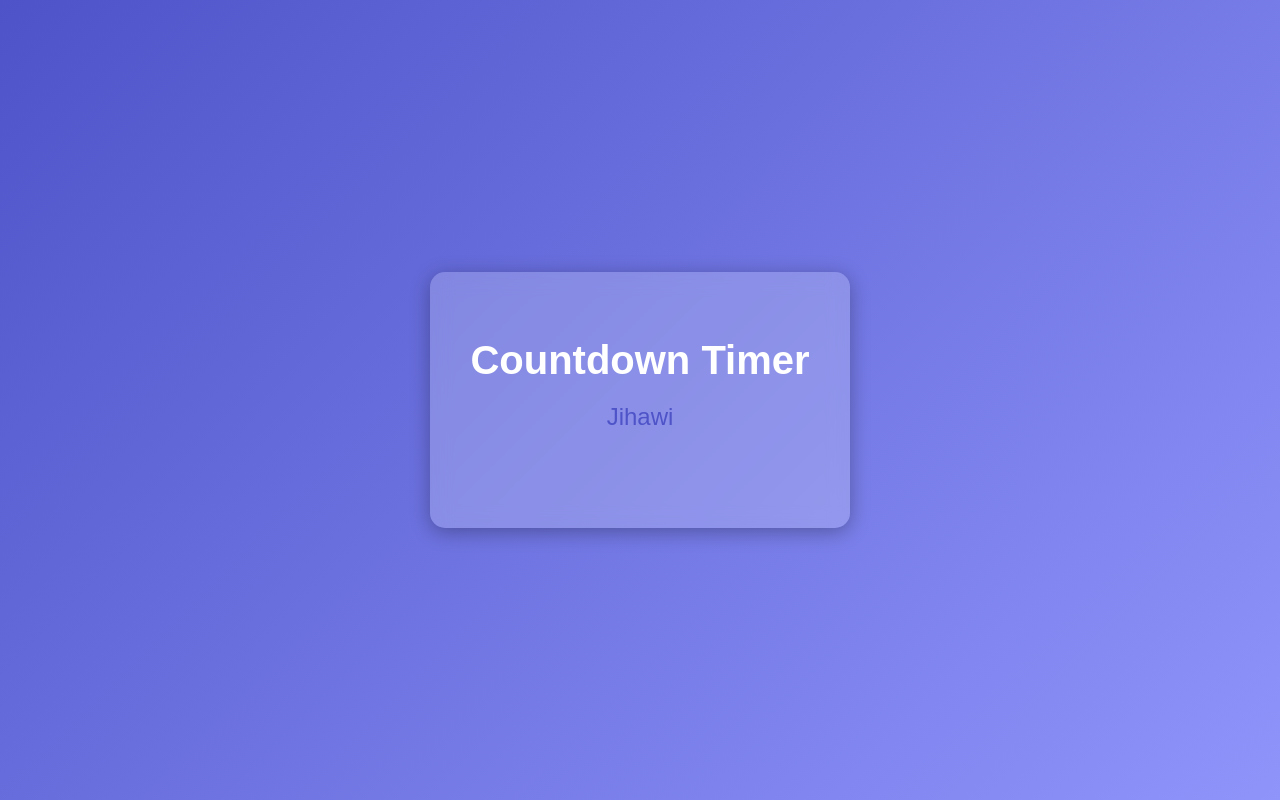
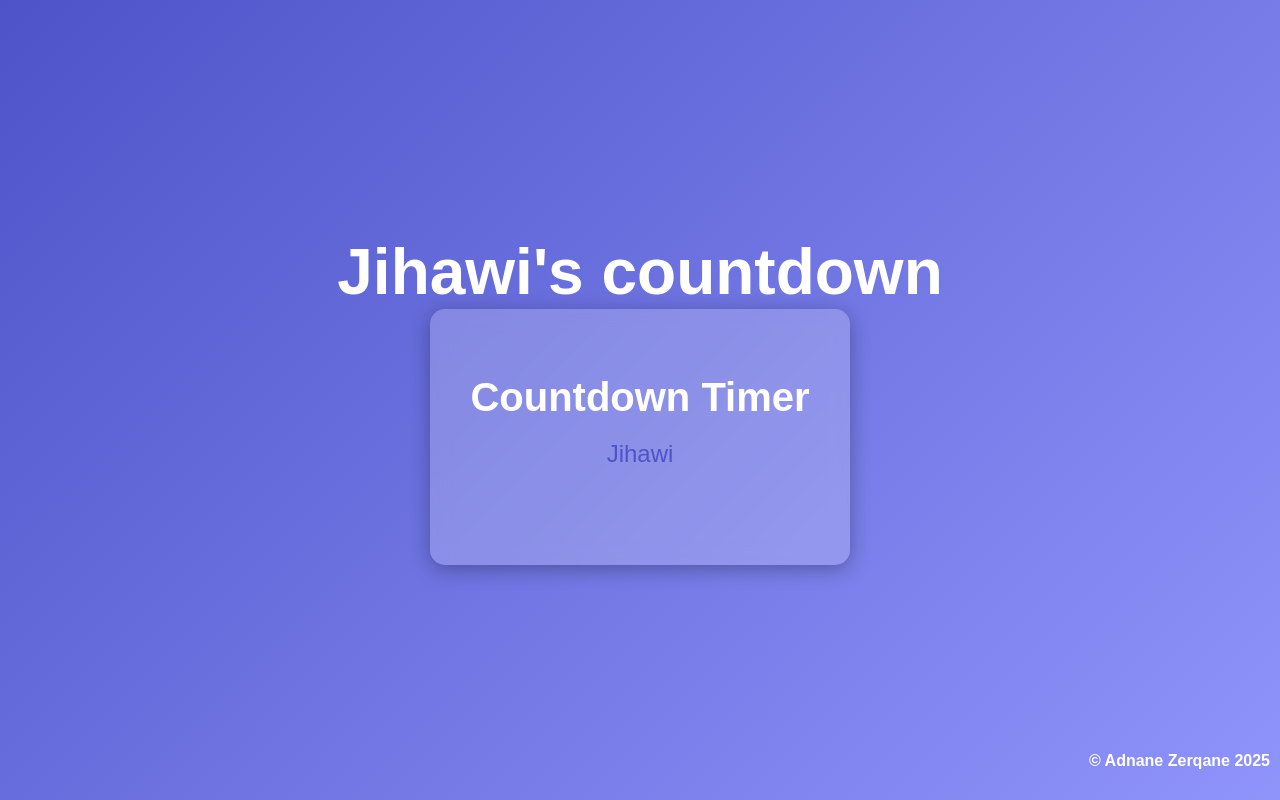
Before and after one commit to A4dnane/Jihawi-countdown, a plain HTML site: page index.html in a window 1280 px wide. Drawn offline with Linux system fonts and the light colour scheme.

Commit message:
Update index.html

```diff
--- a/index.html
+++ b/index.html
@@ -9,6 +9,8 @@
 </head>
 
 <body>
+    <h1 class="title">Jihawi's countdown</h1>
+    <h1 class="credits">&copy; Adnane Zerqane 2025</h1>
     <div class="countdown-container">
         <h1>Countdown Timer</h1>
         <a data-type="countdown" data-id="7139528" class="tickcounter" aria-label="Countdown Timer" title="Jihawi" href="//www.tickcounter.com/">Jihawi</a>
```
